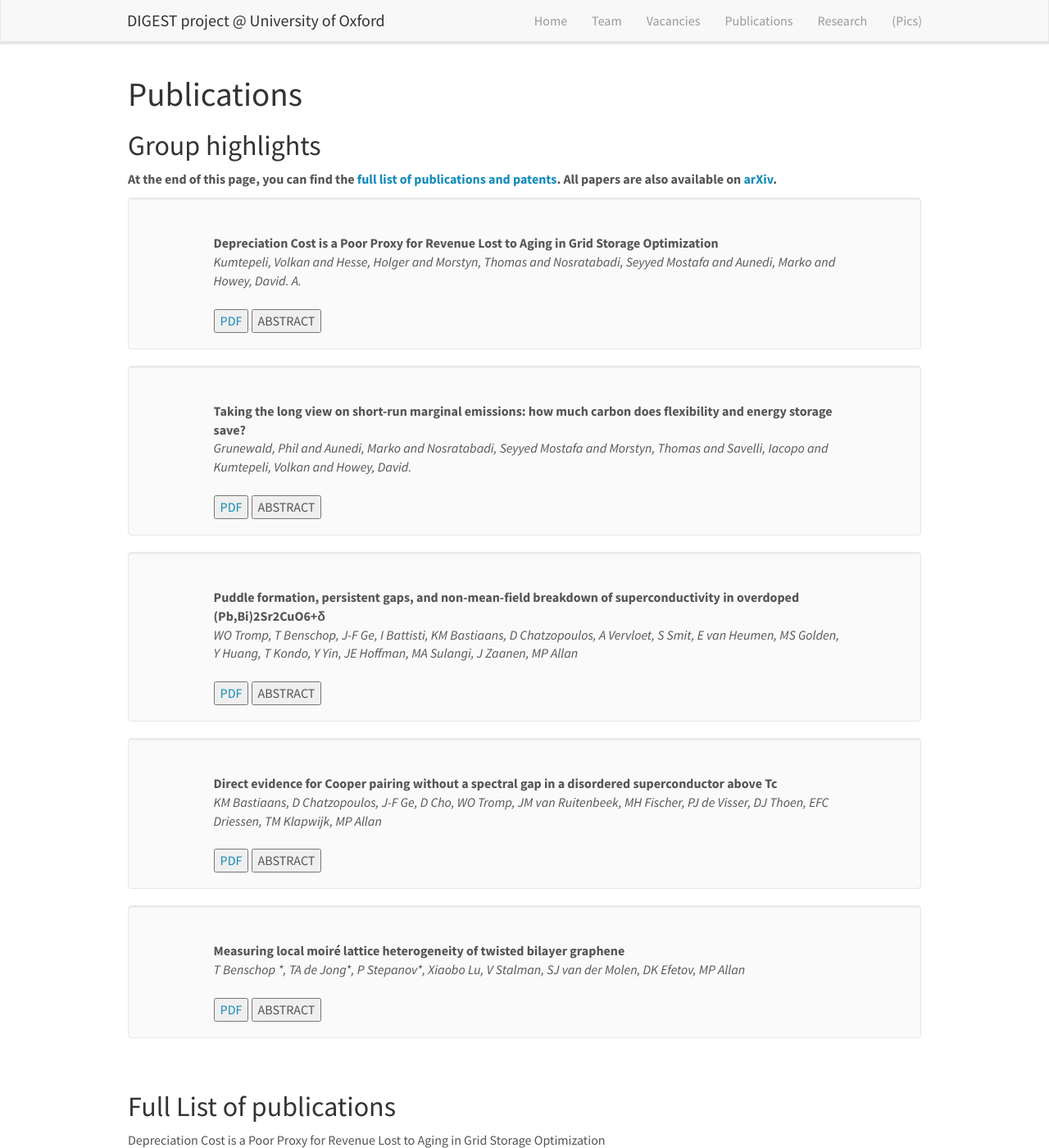
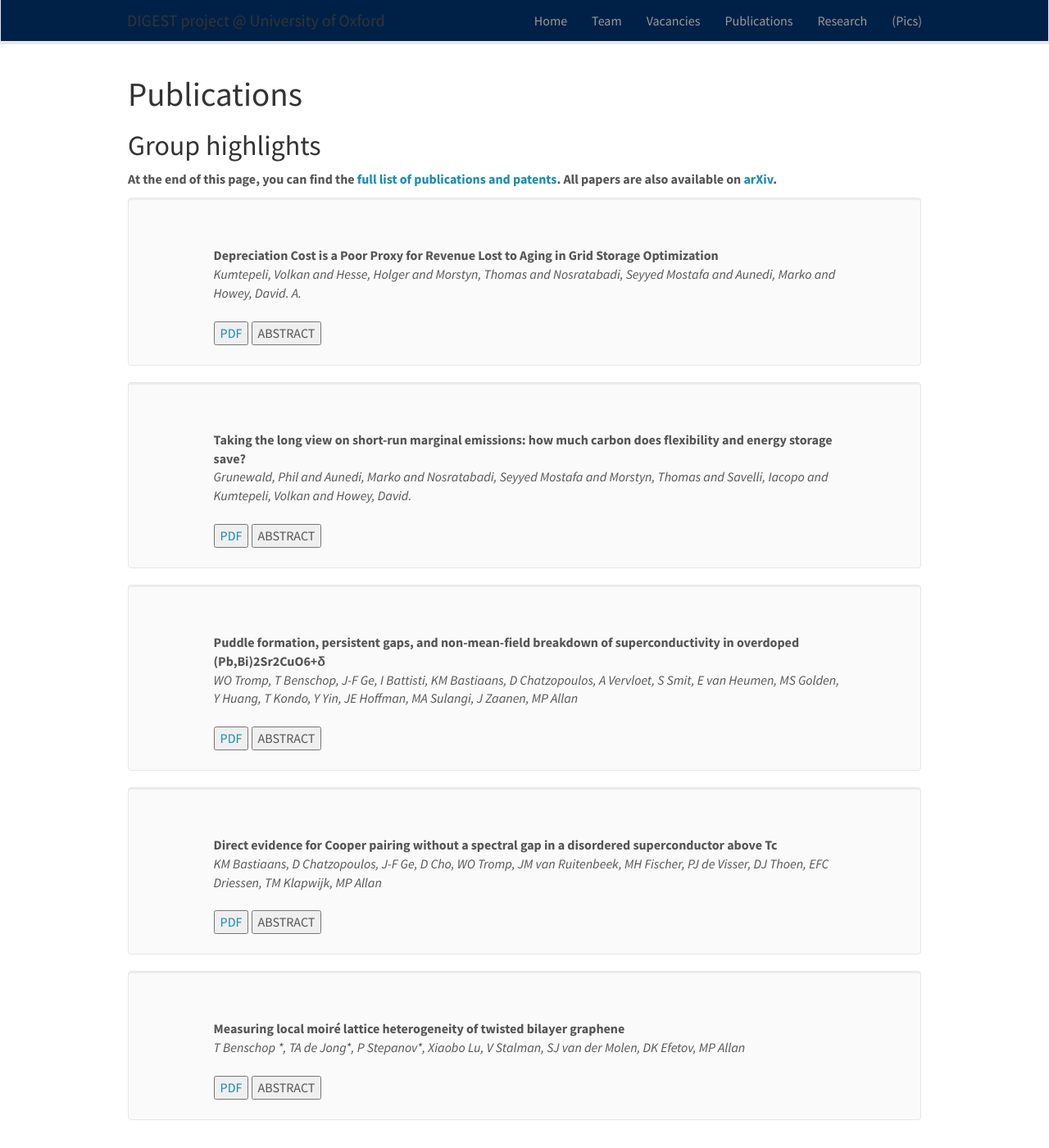
Before and after one commit to EPSRC-DIGEST/epsrc-digest.github.io, a Jekyll site: the page built from _pages/publications.md, in a window 1280 px wide and 1400 px high. Shown: the whole window at 82% size. Built offline with Jekyll 4.4.1, drawn with Linux system fonts in a browser that asks for light colours; grey boxes are pictures that could not be loaded.

Commit message:
navbar-custom

```diff
--- a/_includes/header.html
+++ b/_includes/header.html
@@ -1,4 +1,4 @@
-<div class="navbar navbar-default navbar-fixed-top" role="navigation">
+<div class="navbar navbar-default navbar-fixed-top navbar-custom" role="navigation">
 	<div class="container-fluid">
 		<div class="navbar-header">
 			<button type="button" class="navbar-toggle collapsed" data-toggle="collapse"
--- a/css/main.scss
+++ b/css/main.scss
@@ -15,13 +15,13 @@
 }
 
 .flex-item1 {
-	padding: 0px;
+	padding: 5px;
 	padding-right: 150px;
 	width: 15%;
 }
 
 .flex-item2 {
-	padding: 0px;
+	padding: 5px;
 	padding-left: 15px;
 	width: 85%;
 }
@@ -106,7 +106,10 @@ p.byline {
 	line-height: 36px;
 	margin-top: -24px;
 	margin-bottom: 48px;
-	background-color: rgb(0, 33, 71);
+}
+
+.navbar-custom {
+	background-color: rgb(0, 33, 71); /* Change this to your desired colour */
 }
 
 
```
